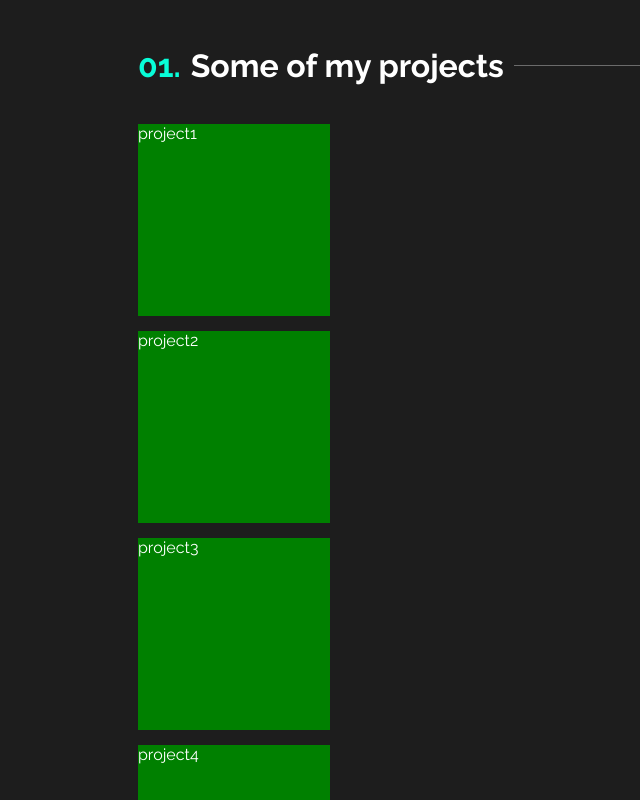
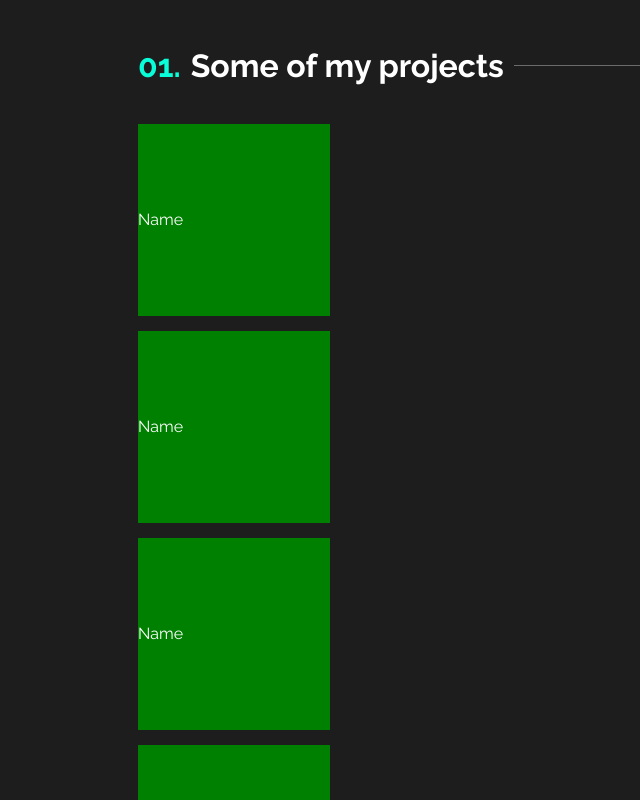
Before and after one commit to tluper94/myportfolio, a React (Create React App) app: page / in a window 1280 px wide. Shown: the part 2380-3180 px from the top of the page, without its empty margins (12-652 px from the left). Built offline with nearby package versions, Linux system fonts and the light colour scheme.

Commit message:
Added ProjectContent styles

```diff
--- a/src/components/header/header.styles.jsx
+++ b/src/components/header/header.styles.jsx
@@ -12,7 +12,7 @@ export const Heading = styled.header`
   z-index: 1;
   transform: ${(props) =>
     props.hide ? 'translatey(-80px)' : 'translatey(0px)'};
-  transition: all 0.15s cubic-bezier(0.25, 0.5, 0.75, 1) 300ms;
+  transition: all 0.15s cubic-bezier(0.25, 0.5, 0.75, 1) 100ms;
 
   @media (max-width: 768px) {
     padding: 10px 10px;
--- a/src/components/project/Project.jsx
+++ b/src/components/project/Project.jsx
@@ -1,10 +1,15 @@
 import React from 'react';
-import { ProjectContainer } from './Project.styles';
+import {
+  ProjectContainer,
+  ProjectContent,
+  ProjectImage,
+} from './Project.styles';
 
-const Project = ({ name, url }) => {
+const Project = ({ name, url, children }) => {
   return (
     <ProjectContainer href={url}>
-      <div>{name}</div>
+      <ProjectContent> Name </ProjectContent>
+      <ProjectImage src='' />
     </ProjectContainer>
   );
 };
--- a/src/components/project/Project.styles.jsx
+++ b/src/components/project/Project.styles.jsx
@@ -1,8 +1,19 @@
 import styled from 'styled-components';
 
 export const ProjectContainer = styled.a`
+  position: relative;
+  display: grid;
+  align-items: center;
+  gap: 10px;
+  grid-template-columns: repeat(12, 1fr);
   width: 15vw;
   height: 15vw;
   margin-bottom: 15px;
   background-color: green;
 `;
+
+export const ProjectContent = styled.div`
+  grid-area: 1 1 -1 7;
+`;
+
+export const ProjectImage = styled.div``;
--- a/src/pages/projects/Projects.jsx
+++ b/src/pages/projects/Projects.jsx
@@ -21,7 +21,9 @@ const Projects = () => {
       <ProjectTitleContainer>Some of my projects</ProjectTitleContainer>
       <ProjectsContainer>
         {projects.map(({ name, url, id }) => (
-          <Project key={id} name={name} url={url} />
+          <Project key={id} name={name} url={url}>
+            My Desc
+          </Project>
         ))}
       </ProjectsContainer>
     </ProjectsSection>
```
